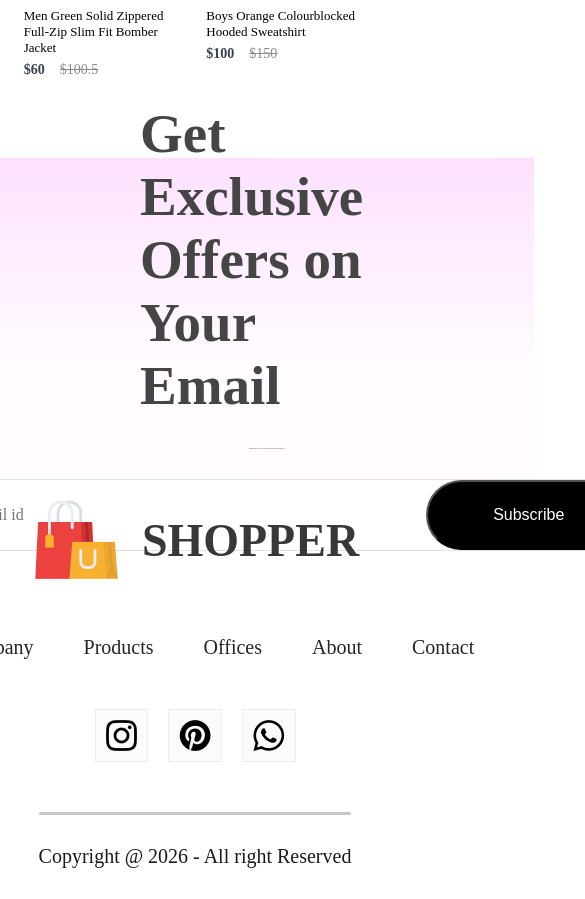
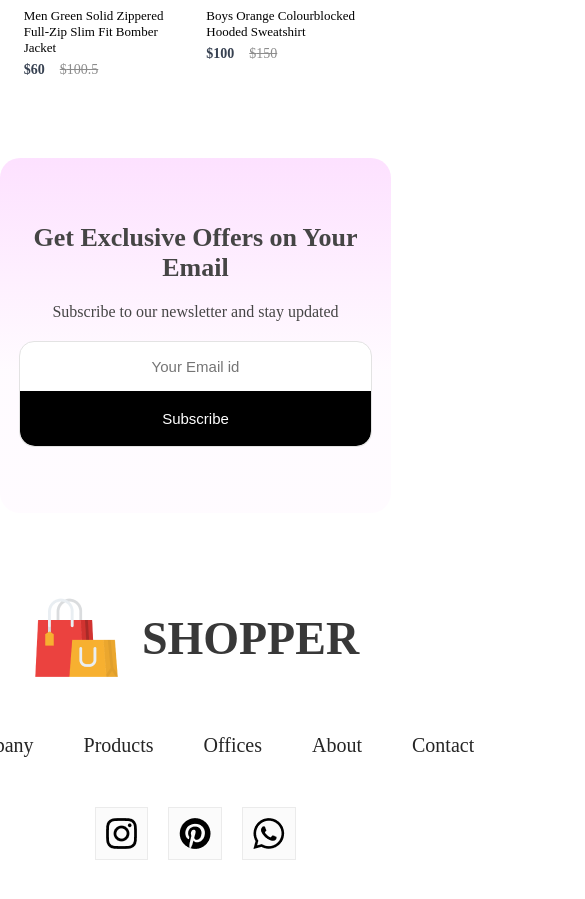
Before and after one commit to David2008-coder/Ecommerce-website, a React (Vite) app: page / in a window 390 px wide. Shown: the part 3582-4481 px from the top of the page, 585 px wide, since content can reach past the window. Built offline with nearby package versions, Linux system fonts and the light colour scheme.

Commit message:
Update NewsLetter.css

```diff
--- a/src/Components/NewsLetter/NewsLetter.css
+++ b/src/Components/NewsLetter/NewsLetter.css
@@ -1,24 +1,28 @@
 .newsletter {
-  width: 65%;
-  height: 40vh;
+  width: 85%;
+  max-width: 1100px;
+  min-height: 35vh;
   display: flex;
   align-items: center;
   justify-content: center;
-  margin: auto;
-  padding: 0px 140px;
-  gap: 30px;
+  margin: 0 auto 80px;
+  padding: 40px 60px;
+  gap: 20px;
   background: linear-gradient(180deg, #fde1ff 0%, #fde1ff22 60%);
   flex-direction: column;
+  border-radius: 20px;
+  text-align: center;
 }
 
 .newsletter h1 {
   color: #454545;
-  font-size: 55px;
+  font-size: 40px;
   font-weight: 600;
 }
+
 .newsletter p {
   color: #454545;
-  font-size: 2px;
+  font-size: 16px;
 }
 
 .newsletter div {
@@ -26,28 +30,60 @@
   align-items: center;
   justify-content: space-between;
   background: white;
-  width: 730px;
-  height: 70px;
+  width: 100%;
+  max-width: 600px;
+  height: 55px;
   border: 1px solid #e3e3e3;
+  border-radius: 40px;
+  overflow: hidden;
 }
 
 .newsletter input {
-  width: 500px;
-  margin-left: 30px;
+  flex: 1;
+  margin-left: 20px;
   border: none;
   outline: none;
   color: #616161;
-  font-family: Poppins;
-  font-size: 16px;
-
+  font-family: Poppins, sans-serif;
+  font-size: 15px;
 }
 
 .newsletter div button {
-  width: 210px;
-  height: 70px;
+  width: 160px;
+  height: 55px;
   background: black;
-  border-radius: 80px;
+  border: none;
   color: white;
   cursor: pointer;
-  font-size: 16px;
+  font-size: 15px;
 }
+
+/* Mobile */
+@media (max-width: 700px) {
+  .newsletter {
+    width: 90%;
+    padding: 30px 20px;
+  }
+
+  .newsletter h1 {
+    font-size: 26px;
+  }
+
+  .newsletter div {
+    flex-direction: column;
+    height: auto;
+    max-width: 100%;
+    border-radius: 15px;
+  }
+
+  .newsletter input {
+    width: 90%;
+    margin: 15px 0;
+    text-align: center;
+  }
+
+  .newsletter div button {
+    width: 100%;
+    border-radius: 0 0 15px 15px;
+  }
+}
```
